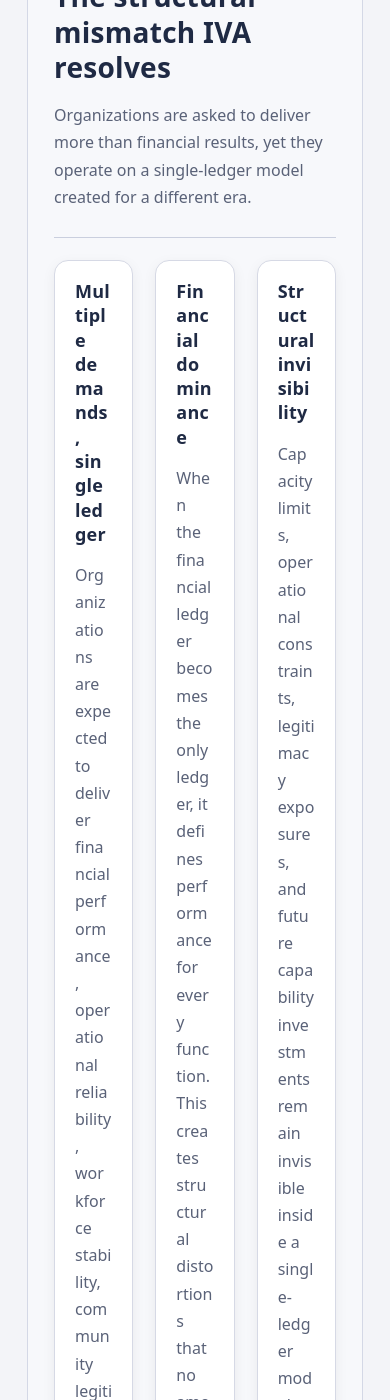
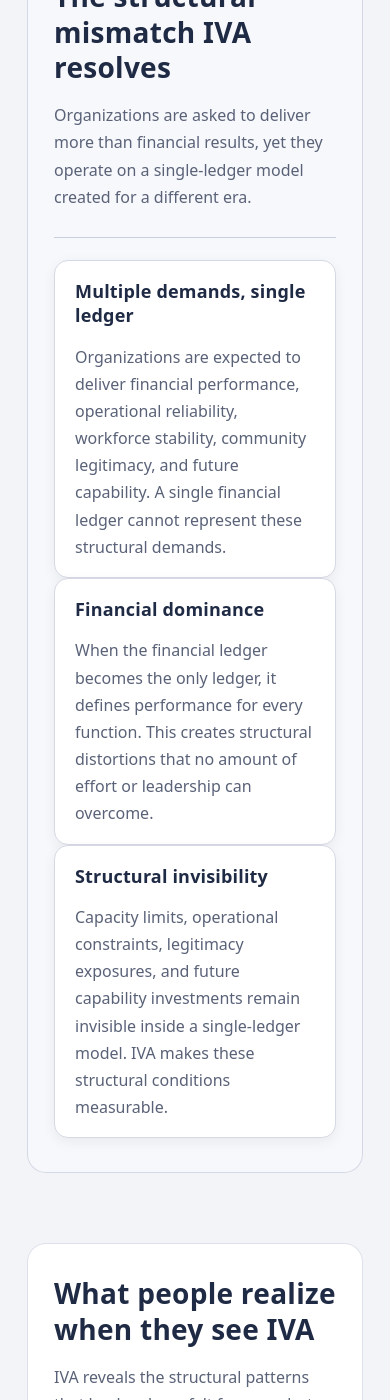
Before and after one commit to efost7873/integratedvaluearchitecture.com, a Jekyll site: the page built from index.html, in a window 390 px wide and 1400 px high, scrolled down 1380 px. Built offline with Jekyll 4.4.1, drawn with Linux system fonts in a browser that asks for light colours.

Commit message:
Update _base.scss

```diff
--- a/_sass/_base.scss
+++ b/_sass/_base.scss
@@ -99,7 +99,8 @@
 }
 
 /* ============================================================
-   GLOBAL FOCUS RESET
+   GLOBAL FOCUS RESET — removes browser default focus rings
+   (Chrome, Safari, Firefox, Edge)
 ============================================================ */
 
 *:focus,
@@ -118,14 +119,15 @@
   appearance: none !important;
 }
 
+/* Safari + Chrome internal focus ring */
 button::-webkit-focus-ring-color {
   outline: none !important;
 }
 
+/* Firefox internal focus ring */
 button::-moz-focus-inner {
   border: 0 !important;
 }
-
 button:-moz-focusring {
   outline: none !important;
 }
@@ -148,32 +150,25 @@
   overflow-x: hidden;
 }
 
-/* Allow long words and URLs to wrap */
+/* Wrap long strings when needed (by word, not by letter) */
 p,
 li,
-div,
-span,
-a,
-td,
-th,
 blockquote {
-  overflow-wrap: anywhere;
-  word-break: break-word;
+  overflow-wrap: break-word;
 }
 
 a {
-  overflow-wrap: anywhere;
-  word-break: break-word;
+  overflow-wrap: break-word;
 }
 
-/* Prevent code blocks from breaking layout */
+/* Code/pre blocks should scroll instead of blowing up layout */
 pre {
   max-width: 100%;
   overflow-x: auto;
 }
 
 code {
-  overflow-wrap: anywhere;
+  overflow-wrap: break-word;
   word-break: break-word;
 }
 
@@ -191,9 +186,35 @@
   min-width: 0;
 }
 
-/* Optional safety for tables (only matters if you use them) */
+/* Tables can force horizontal overflow */
 table {
   display: block;
   max-width: 100%;
   overflow-x: auto;
 }
+
+/* ============================================================
+   FORCE CARDS TO STACK ON MOBILE
+============================================================ */
+
+@media (max-width: 800px) {
+  .grid,
+  .grid-2,
+  .grid-3 {
+    grid-template-columns: 1fr !important;
+  }
+
+  /* Insurance policy: if something overrides .grid into flex, force stacking anyway */
+  .grid {
+    display: block !important;
+  }
+
+  .grid > * {
+    width: 100% !important;
+  }
+
+  .card {
+    width: 100%;
+    padding: $space-3;
+  }
+}
```
